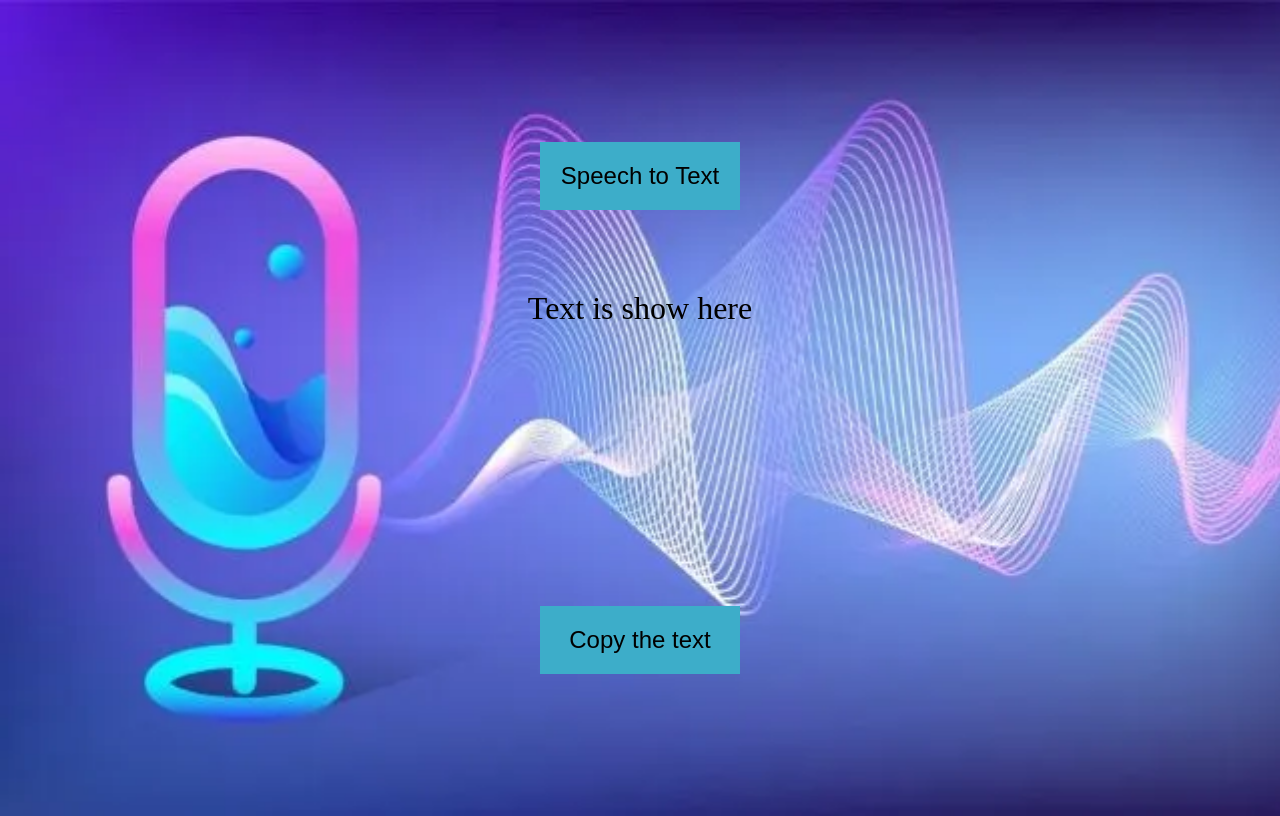
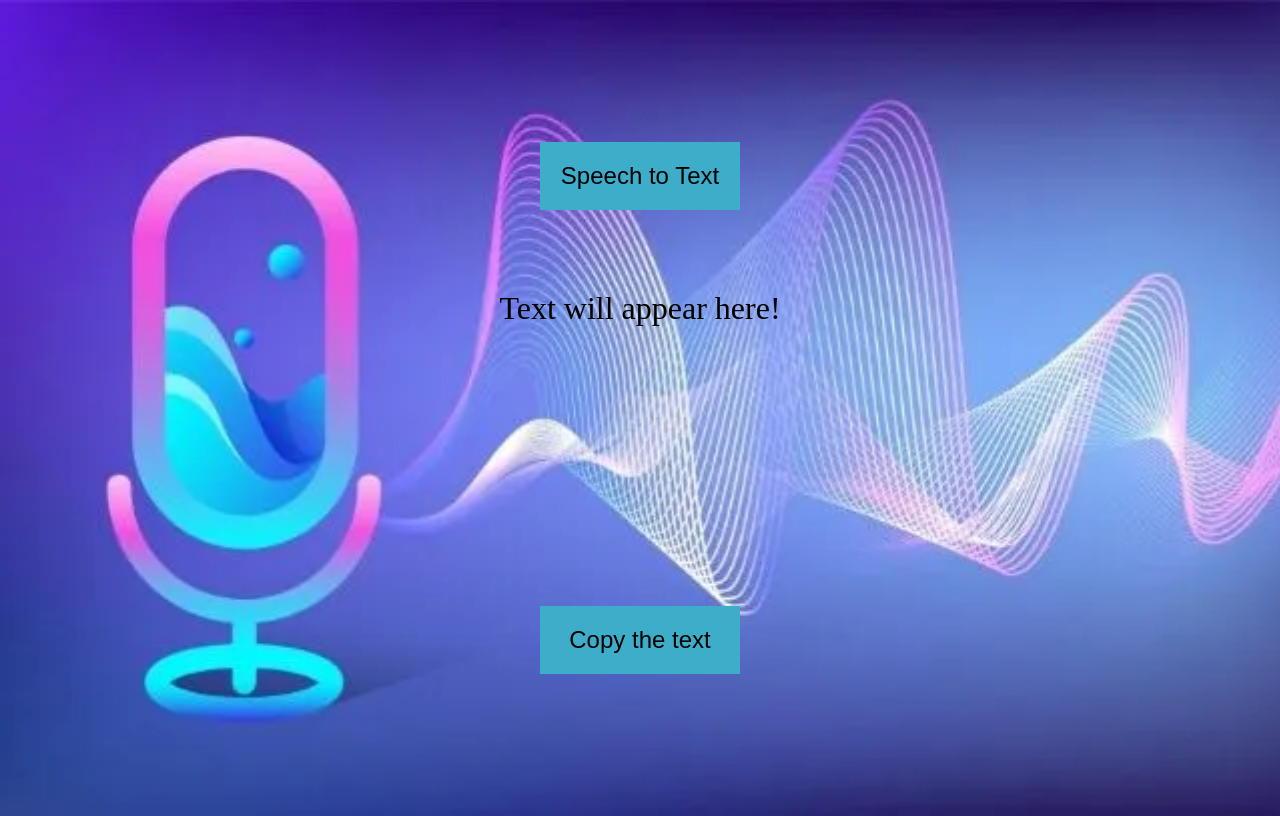
Before and after one commit to adii360/Web-development, a plain HTML site: page Speech to text converter/index.html in a window 1280 px wide. Drawn offline with Linux system fonts and the light colour scheme.

Commit message:
Update index.html

```diff
--- a/Speech to text converter/index.html
+++ b/Speech to text converter/index.html
@@ -13,7 +13,7 @@
     </button>
 
     <div id="result" class="container">
-        <p>Text is show here</p>
+        <p>Text will appear here!</p>
     </div>
 
     <button class="button-three" onclick="copyDivToClipboard()">
@@ -24,4 +24,5 @@
     <script src="script.js"></script>
 
 </body>
+
 </html>
```
